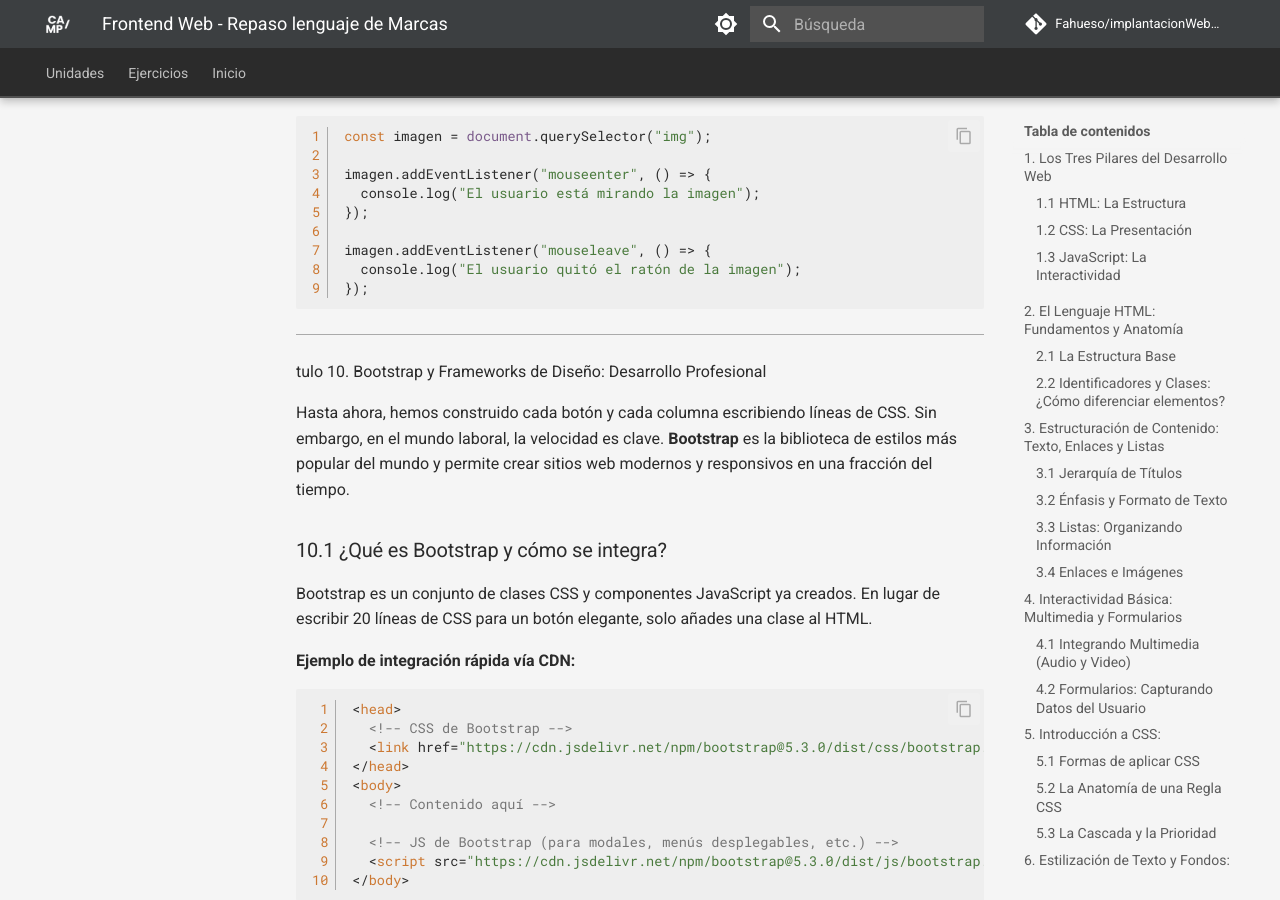
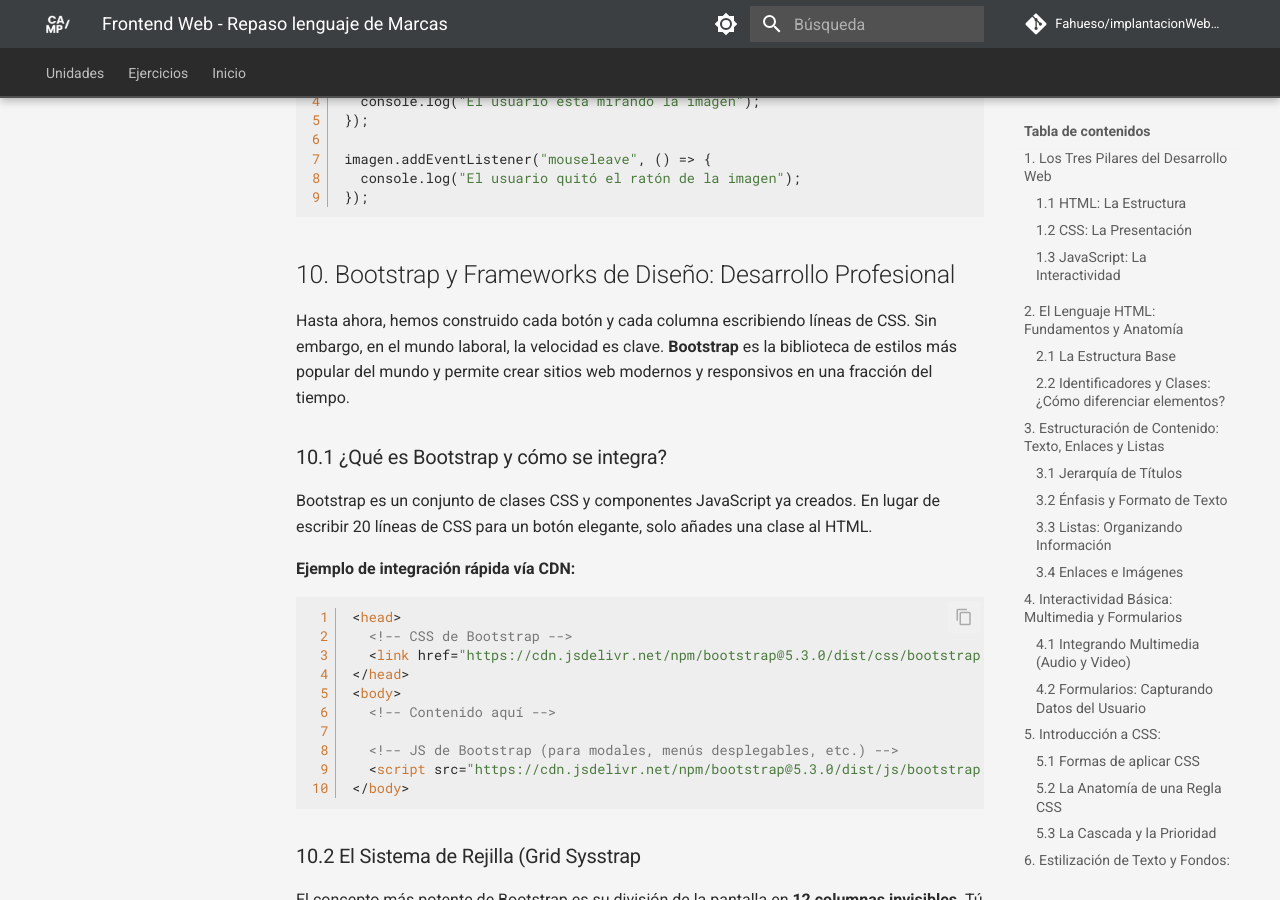
Before and after one commit to Fahueso/implantacionWebASIR, an MkDocs documentation site: the page built from docs/unidades/ud02a.md, in a window 1280 px wide and 900 px high, scrolled down 12881 px. Built offline with MkDocs 1.6.1 and Material for MkDocs 9.7.7, drawn with Linux system fonts in a browser that asks for light colours; comment, search, counter and statistics services are not loaded; some of the changed text lies outside the part shown.

Commit message:
Añadir explicaciones y correcciones en la sección de HTML y formularios

````diff
--- a/docs/unidades/ud02a.md
+++ b/docs/unidades/ud02a.md
@@ -59,6 +59,7 @@
   </body>
 </html>
 ```
+
 **Explicación del código:**
 *   `lang=Identifica Google que la página está en español.
 *   `charset="utf-8"`: Permite que las tildes y la "ñ" se vean correc, utilizando el conjunto de caracteres típico uft-8tamente.
@@ -80,8 +81,6 @@
 
 Más adelante veremos como asignar el estilo deseado mediante CSS.
 ```
-
----
 
 ## 3. Estructuración de Contenido: Texto, Enlaces y Listas
 
@@ -163,6 +162,7 @@
   </video>
 </section>
 ```
+
 **Explicación del código:**
 *   `controls`: Añade los botones de Play, Pausa y Volumen. Sin esto, el video sería solo una imagen estática.
 *   `poster`: Define la imagen que se ve antes de darle a Play.
@@ -177,6 +177,7 @@
 El formulario es la herramienta más potente para convertir un sitio web en una aplicación.
 
 **Ejemplo de un Formular hacia un PHPio de Registro:**
+
 ```html
 <form action="procesar_registro.php" method="POST">
   <!-- Campo de Texto con Label -->
@@ -201,13 +202,13 @@
   <button type="submit">Crear Cuenta</button>
 </form>
 ```
+
 **Explicación del código:**
 *   `action="procesar_registro.php"`: Indica a dónde se envían los datos una vez que el usuario hace clic en enviar.
 *   `method="POST"`: Envía los datos de forma oculta. Es obligatorio para contraseñas.
 *   `label for="nombre"` + `id="nombre"`: Esta conexión es clave. Si haces clic en el texto "Nombre completo", el cursor saltará automáticamente al cuadro de texto.
 *   `required`: Es una validación nativa de HTML. El navegador no dejará enviar el formulario si el campo está vacío.
 
----
 
 ## 5. Introducción a CSS:
 
@@ -312,7 +313,6 @@
 **Explicación del código:**
 *   `background-size: cover`: Es la propiedad más importante. Evita que la imagen se vea estirada o repetida como un mosaico; la recorta inteligentemente para llenar el contenedor.
 
----
 
 ## 7. Layouts en CSS:
 
@@ -480,8 +480,8 @@
 console.log(`El zapato cuesta ${zapato} y la camisa ${camisa}`);
 ```
 
----
-tulo 9. Eisual
+
+### 9. El DOM
 
 El **DOM (Document Object Model)** es la representación que hace el navegador del HTML. JavaScript no edita el archivo `.html`, sino que edita el DOM en la memoria del navegador.
 
@@ -558,8 +558,8 @@
 });
 ```
 
----
-tulo 10. Bootstrap y Frameworks de Diseño: Desarrollo Profesional
+
+## 10. Bootstrap y Frameworks de Diseño: Desarrollo Profesional
 
 Hasta ahora, hemos construido cada botón y cada columna escribiendo líneas de CSS. Sin embargo, en el mundo laboral, la velocidad es clave. **Bootstrap** es la biblioteca de estilos más popular del mundo y permite crear sitios web modernos y responsivos en una fracción del tiempo.
 
@@ -600,6 +600,7 @@
   </div>
 </div>
 ```
+
 **Explicación del código:**
 *   `.container`: Centra el contenido y evita que toque los bordes de la pantalla.
 *   `.row`: Crea una fila que contiene las columnas.
````
